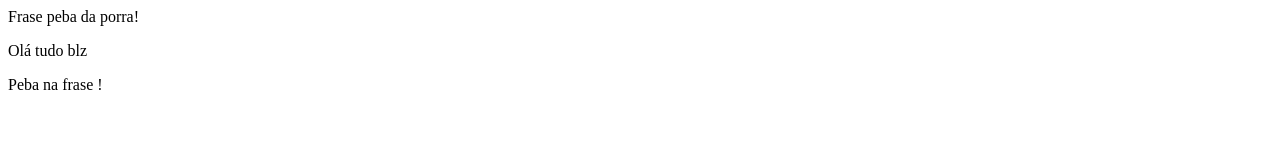
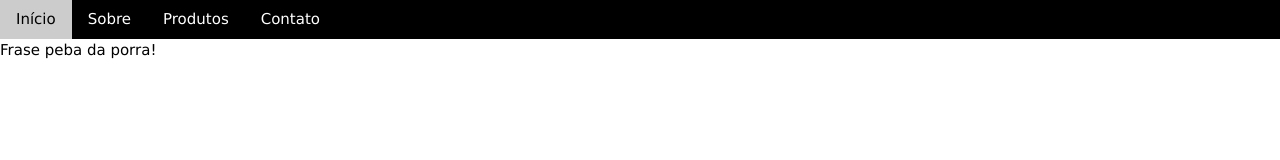
Before and after one commit to Dias-programador/Primeiro, a plain HTML site: page index.html in a window 1280 px wide. Drawn offline with nearby package versions, Linux system fonts and the light colour scheme.

Commit message:
Novo site

```diff
--- a/index.html
+++ b/index.html
@@ -1,15 +1,24 @@
+<!DOCTYPE html>
 <html>
-    <head>
+    <!--Meta-->
+    <meta charset="UTF-8">
+    <meta name="viewport" content="width=device-width, initial-scale=1">
+    <!--Folha de estilo-->
+    <link rel="stylesheet" href="https://www.w3schools.com/w3css/3/w3.css">
+    <!-- Navigation -->
+     <nav class="w3-bar w3-black">
+         <a href="#home" class="w3-button w3-bar-item">Início</a>
+        <a href="#about" class="w3-button w3-bar-item">Sobre</a>
+        <a href="#product" class="w3-button w3-bar-item">Produtos</a>
+        <a href="#contact" class="w3-button w3-bar-item">Contato</a>
+     </nav>
+
+
+     <head>
         <title>Site peba dms</title>
     </head>
     <body>
        Frase peba da porra!
-       <footer>
-        <p>
-            Olá tudo blz
-        </p>
-       </footer>
-       Peba na frase !
     </body>
 
 </html>  <!--agora vai-->
```
Also changed, not shown: Bbb.png (added), Ddb.jpg (added), pp (1).jpg (added), pp.jpg (added), rapbr.jpg (added).
